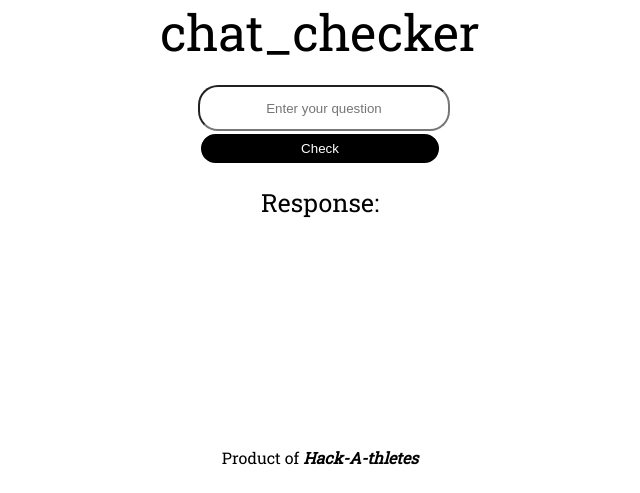
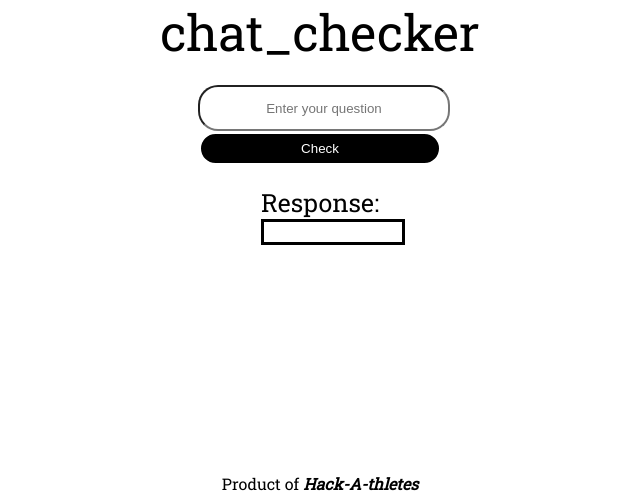
Before and after one commit to jmmeenan/BizHacks2023, a Flask app: page / in a window 1280 px wide. Shown: the part 189-682 px from the top of the page, without its empty margins (320-960 px from the left). Run offline with Flask 3, Linux system fonts and the light colour scheme.

Commit message:
Updating UI to include border around response

```diff
--- a/static/stylesheets/style.css
+++ b/static/stylesheets/style.css
@@ -45,6 +45,12 @@ body {
   font-size: 25px;
 }
 
+.response-box {
+  border: solid;
+  width: 100%;
+  padding: 10px;
+}
+
 .team-title {
   padding-top: 12rem;
 }
--- a/templates/index.html
+++ b/templates/index.html
@@ -16,7 +16,9 @@
 
       <div class="response-section">
         <div class="response-title">Response:</div>
-        {{user_prompt}}
+        <div class="response-box">
+          {{user_prompt}}
+        </div>
       </div>
     </div>
 
```
